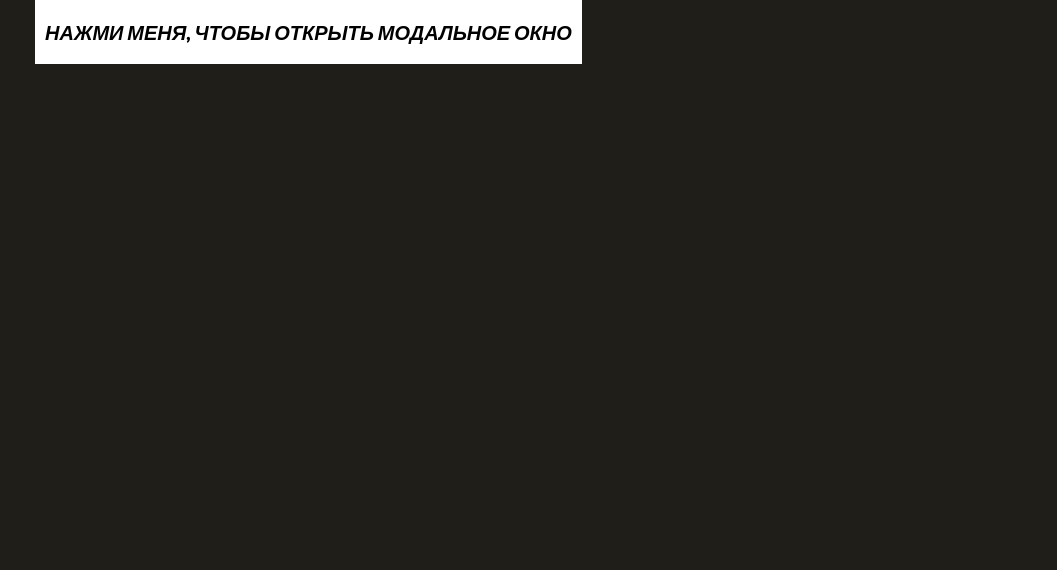
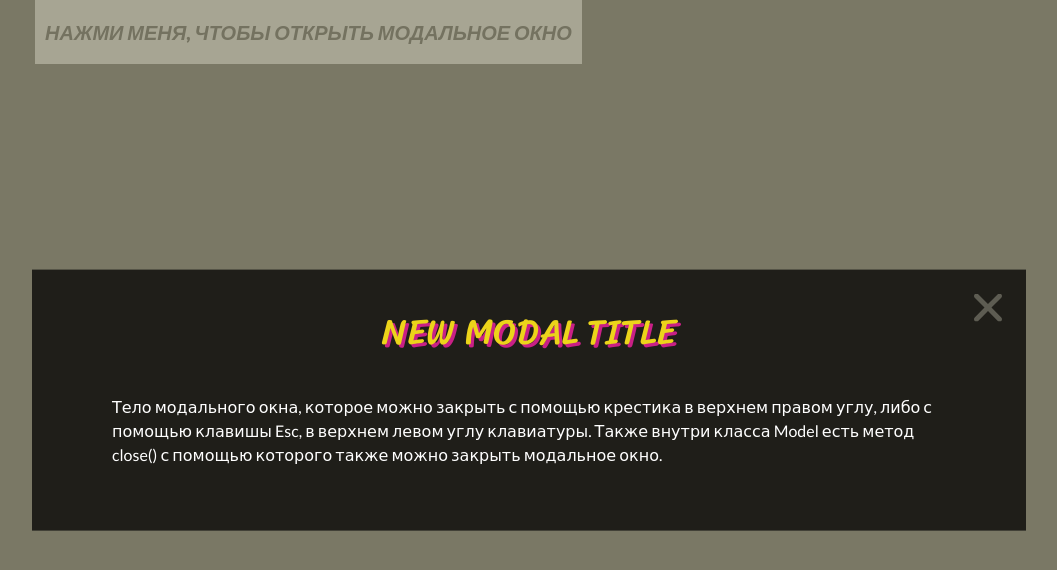
Before and after one commit to js-tasks-ru/jsbasic-20240708-2_alexandralexv, a website: page 7-module/2-task/index.html in a window 1280 px wide. Both pictures are taken after a click on the button "НАЖМИ МЕНЯ, ЧТОБЫ ОТКРЫТЬ МОДАЛЬНОЕ ОКНО". Shown: the whole page, without its empty margins (111-1168 px from the left). Drawn offline with Linux system fonts and the light colour scheme.

Commit message:
7-module/2task

```diff
--- a/7-module/2-task/index.html
+++ b/7-module/2-task/index.html
@@ -1,6 +1,5 @@
 <!DOCTYPE html>
 <html>
-
   <head>
     <meta charset="utf-8" />
     <meta name="viewport" content="width=device-width, initial-scale=1" />
@@ -12,25 +11,33 @@
 
   <body>
     <script type="module">
-    import Modal from './index.js';
-    import createElement from '../../assets/lib/create-element.js';
+      import Modal from "./index.js";
+      import createElement from "../../assets/lib/create-element.js";
 
       window.openModal = () => {
         let modal = new Modal();
-      modal.setTitle('Modal Title');
-      modal.setBody(createElement('<div>Тело модального окна</div>'));
+
+        modal.setTitle("Modal Title");
+        modal.setBody(
+          createElement(
+            "<div>Тело модального окна, которое можно закрыть с помощью крестика в верхнем правом углу, либо с помощью клавишы Esc, в верхнем левом углу клавиатуры. Также внутри класса Model есть метод close() с помощью которого также можно закрыть модальное окно.</div>"
+          )
+        );
 
         modal.open();
-    }
+
+        modal.setTitle("New Modal Title");
+      };
     </script>
 
     <div class="container">
-    <button class='button' onclick="openModal()" style="background: white; color: black;padding: 10px">
+      <button
+        class="button"
+        onclick="openModal()"
+        style="background: white; color: black; padding: 10px"
+      >
         Нажми меня, чтобы открыть модальное окно
       </button>
     </div>
-
-
   </body>
-
 </html>
--- a/7-module/2-task/index.js
+++ b/7-module/2-task/index.js
@@ -1,6 +1,60 @@
-import createElement from '../../assets/lib/create-element.js';
+import createElement from "../../assets/lib/create-element.js";
 
 export default class Modal {
   constructor() {
+    this.modalElement = createElement(`
+      <div class="modal">
+        <div class="modal__overlay"></div>
+        <div class="modal__inner">
+          <div class="modal__header">
+            <button type="button" class="modal__close">
+              <img src="/assets/images/icons/cross-icon.svg" alt="close-icon" />
+            </button>
+            <h3 class="modal__title"></h3>
+          </div>
+          <div class="modal__body"></div>
+        </div>
+      </div>
+    `);
+    this.esc = this.esc.bind(this);
+  }
+
+  open() {
+    document.body.append(this.modalElement);
+    document.body.classList.add("is-modal-open");
+
+    this.modalElement
+      .querySelector(".modal__close")
+      .addEventListener("click", () => this.close());
+
+    document.addEventListener("keydown", this.esc);
+  }
+
+  close() {
+    if (this.modalElement) {
+      this.modalElement.remove();
+      document.body.classList.remove("is-modal-open");
+      this.modalElement = null;
+    }
+    document.removeEventListener("keydown", this.esc);
+  }
+
+  setTitle(title) {
+    if (this.modalElement) {
+      this.modalElement.querySelector(".modal__title").textContent = title;
+    }
+  }
+
+  setBody(node) {
+    if (this.modalElement) {
+      const modalBody = this.modalElement.querySelector(".modal__body");
+      modalBody.innerHTML = "";
+      modalBody.append(node);
+    }
+  }
+  esc(event) {
+    if (event.code == "Escape") {
+      this.close();
+    }
   }
 }
```
Lines whose indentation alone changed are shown as unchanged.
